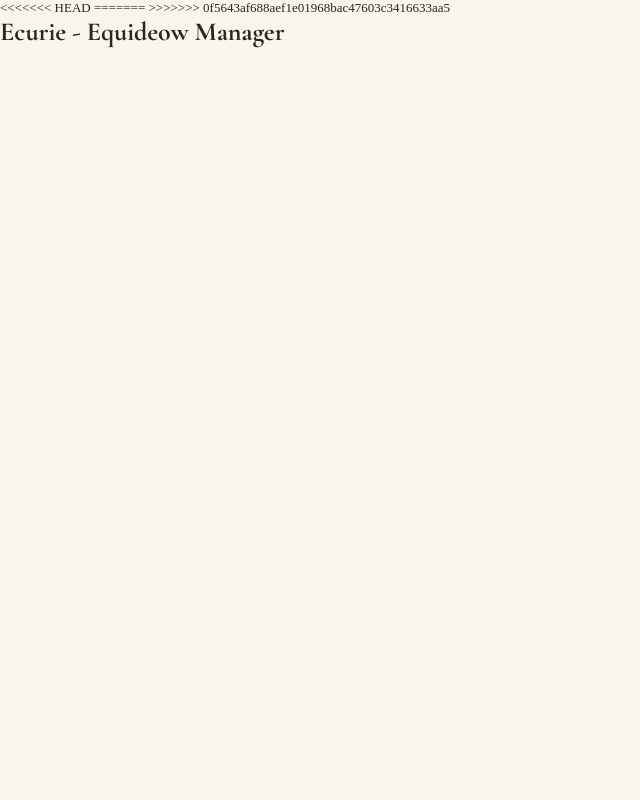
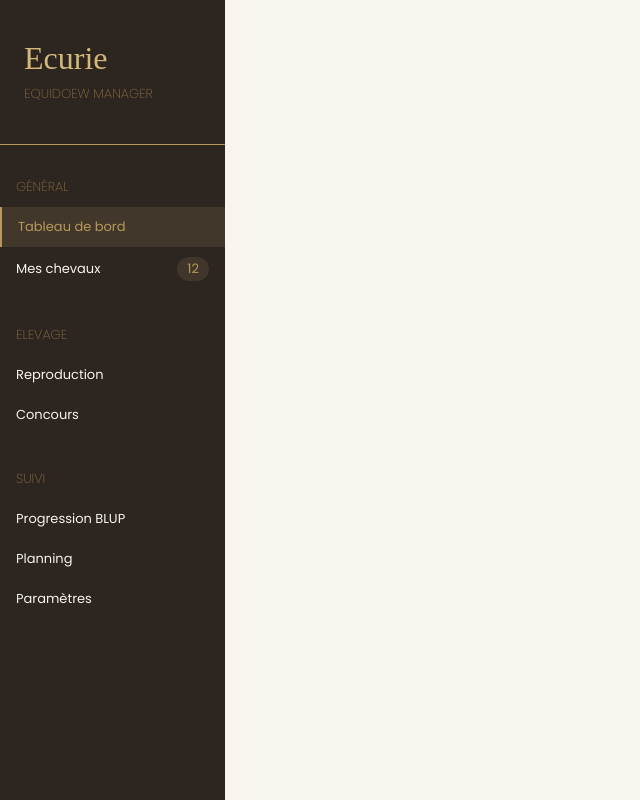
Before and after one commit to NeugdaeUju/EquiLevel_FrontEnd, a React (Vite) app: page / in a window 1280 px wide. Shown: the whole page, without its empty margins (0-640 px from the left). Built offline with nearby package versions, Linux system fonts and the light colour scheme.

Commit message:
Création de la Sidebar de base

```diff
--- a/index.html
+++ b/index.html
@@ -5,15 +5,9 @@
     <link rel="icon" type="image/svg+xml" href="#" />
     <meta name="viewport" content="width=device-width, initial-scale=1.0" />
     <link rel="preconnect" href="https://fonts.googleapis.com">
-<<<<<<< HEAD
-  <link rel="preconnect" href="https://fonts.gstatic.com" crossorigin>
-  <link href="https://fonts.googleapis.com/css2?family=Cormorant+Garamond:ital,wght@0,300..700;1,300..700&family=Poppins:ital,wght@0,100;0,200;0,300;0,400;0,500;0,600;0,700;0,800;0,900;1,100;1,200;1,300;1,400;1,500;1,600;1,700;1,800;1,900&display=swap" rel="stylesheet">
-  <title>Ecurie - Equideow Manager</title>
-=======
     <link rel="preconnect" href="https://fonts.gstatic.com" crossorigin>
-    <link href="https://fonts.googleapis.com/css2?family=K2D:ital,wght@0,100;0,200;0,300;0,400;0,500;0,600;0,700;0,800;1,100;1,200;1,300;1,400;1,500;1,600;1,700;1,800&family=Leckerli+One&display=swap" rel="stylesheet">
-    <title>EquiLevel</title>
->>>>>>> 0f5643af688aef1e01968bac47603c3416633aa5
+    <link href="https://fonts.googleapis.com/css2?family=Cormorant+Garamond:ital,wght@0,300..700;1,300..700&family=Poppins:ital,wght@0,100;0,200;0,300;0,400;0,500;0,600;0,700;0,800;0,900;1,100;1,200;1,300;1,400;1,500;1,600;1,700;1,800;1,900&display=swap" rel="stylesheet">
+    <title>Ecurie - Equideow Manager</title>
   </head>
   <body>
     <div id="root"></div>
--- a/src/App.tsx
+++ b/src/App.tsx
@@ -1,9 +1,10 @@
+import Sidebar from "./components/Sidebar";
 
 function App() {
 
   return (
     <>
-      <h1>Ecurie - Equideow Manager</h1>
+      <Sidebar/>
     </>
   )
 }
--- a/src/assets/styles/index.css
+++ b/src/assets/styles/index.css
@@ -9,8 +9,6 @@
   --border : #E2D8CC;
 
   /*** Fonts ***/
-  --serif : 'Cormorant Garamond', serif;
-  --sans : 'Poppins', sans-serif:
 
 }
 
@@ -29,7 +27,7 @@ body {
 }
 
 h1, h2, h3, h4, h5, h6 {
-  font-family : var(--serif);
+  font-family : 'Cormorand Garmond', serif;
   color : var(--charcoal);
 }
 
@@ -37,3 +35,7 @@ a {
   text-decoration : none;
   color : var(--gold-dark);
 }
+
+p , a , li{
+  font-family : 'Poppins', sans-serif;
+}
--- /dev/null
+++ b/src/assets/styles/sidebar.css
@@ -0,0 +1,77 @@
+@import 'index.css';
+
+header {
+    background-color: #2C2520;
+    height : 100vh;
+    width : 225px;
+    position : fixed;
+    top :0;
+    left : 0;
+    color : var(--gold);
+}
+
+.header-block {
+    padding : 40px 24px;
+}
+
+.header-title {
+    color : var(--gold-light);
+    font-size : 32px;
+    font-weight : 500;
+    /*font-family : var(--sans);*/
+    margin-bottom : 7px;
+}
+
+.header-subtitle {
+    color : var(--gold-dark);
+    font-weight : 200;
+    font-family : 'poppins', sans-serif;
+    padding-bottom : 27px;
+}
+
+li::marker {
+    content :'';
+}
+
+nav {
+    padding: 32px 0px;
+    border-top : 0.5px solid var(--gold);
+}
+
+.navigation-block {
+    margin-bottom : 34px;
+}
+
+.navigation-block-title {
+    text-transform: uppercase;
+    color : var(--gold-dark);
+    font-weight : 200;
+    font-family : 'poppins', sans-serif;
+    font-size : 13px;
+    margin-bottom : 10px;
+    margin-left : 16px;
+}
+
+.navigation-block-link {
+    padding : 10px 16px;
+    color : var(--cream);
+}
+
+.active {
+    background : rgba(212, 184, 122, 0.12);
+    border-left : 2px solid var(--gold);
+    color : var(--gold)
+}
+
+.compteur {
+    display : flex;
+    justify-content: space-between;
+    align-items: center;
+}
+
+.num {
+    padding : 2px 10px;
+    border-radius: 999px;
+    background : rgba(212, 184, 122, 0.12);
+    color : var(--gold)
+}
--- /dev/null
+++ b/src/components/Sidebar.tsx
@@ -0,0 +1,42 @@
+import '../assets/styles/sidebar.css'
+
+function Sidebar() {
+    return (
+        <header>
+            <div className='header-block'>
+                <h1 className='header-title'>Ecurie</h1>
+                <span className='header-subtitle'>EQUIDOEW MANAGER</span>
+            </div>
+
+            <nav>
+                <div className='navigation-block'>
+                    <h2 className='navigation-block-title'>Général</h2>
+                    <ul>
+                        <li className='navigation-block-link active'>Tableau de bord</li>
+                        <li className='navigation-block-link compteur'>
+                            <p>Mes chevaux</p>
+                            <span className='num'>12</span>
+                        </li>
+                    </ul>
+                </div>
+                <div className='navigation-block'>
+                    <h2 className='navigation-block-title'>Elevage</h2>
+                    <ul>
+                        <li className='navigation-block-link'>Reproduction</li>
+                        <li className='navigation-block-link'>Concours</li>
+                    </ul>
+                </div>
+                <div className='navigation-block'>
+                    <h2 className='navigation-block-title'>Suivi</h2>
+                    <ul>
+                        <li className='navigation-block-link'>Progression BLUP</li>
+                        <li className='navigation-block-link'>Planning</li>
+                        <li className='navigation-block-link'>Paramètres</li>
+                    </ul>
+                </div>
+            </nav>
+        </header>
+    )
+}
+
+export default Sidebar;
```
Also changed, not shown: src/components/Sidebar.jsx (deleted).
